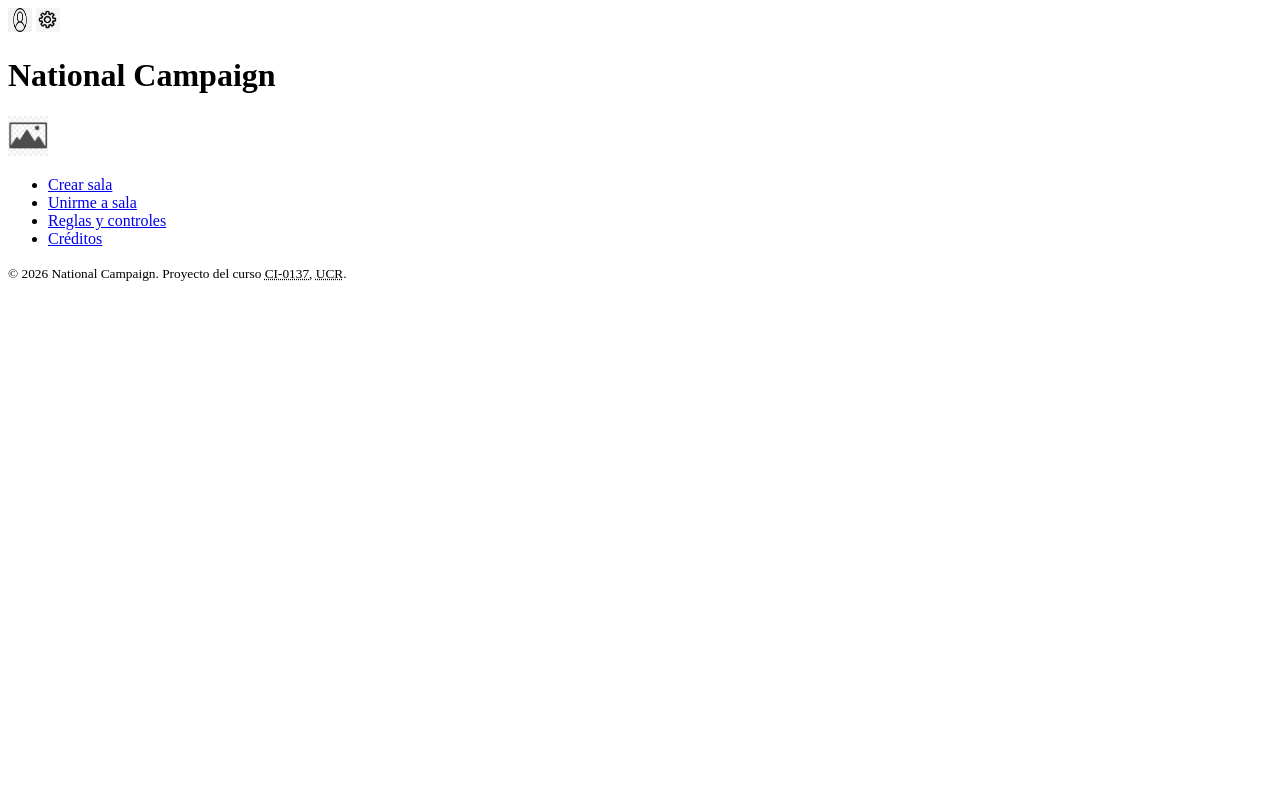
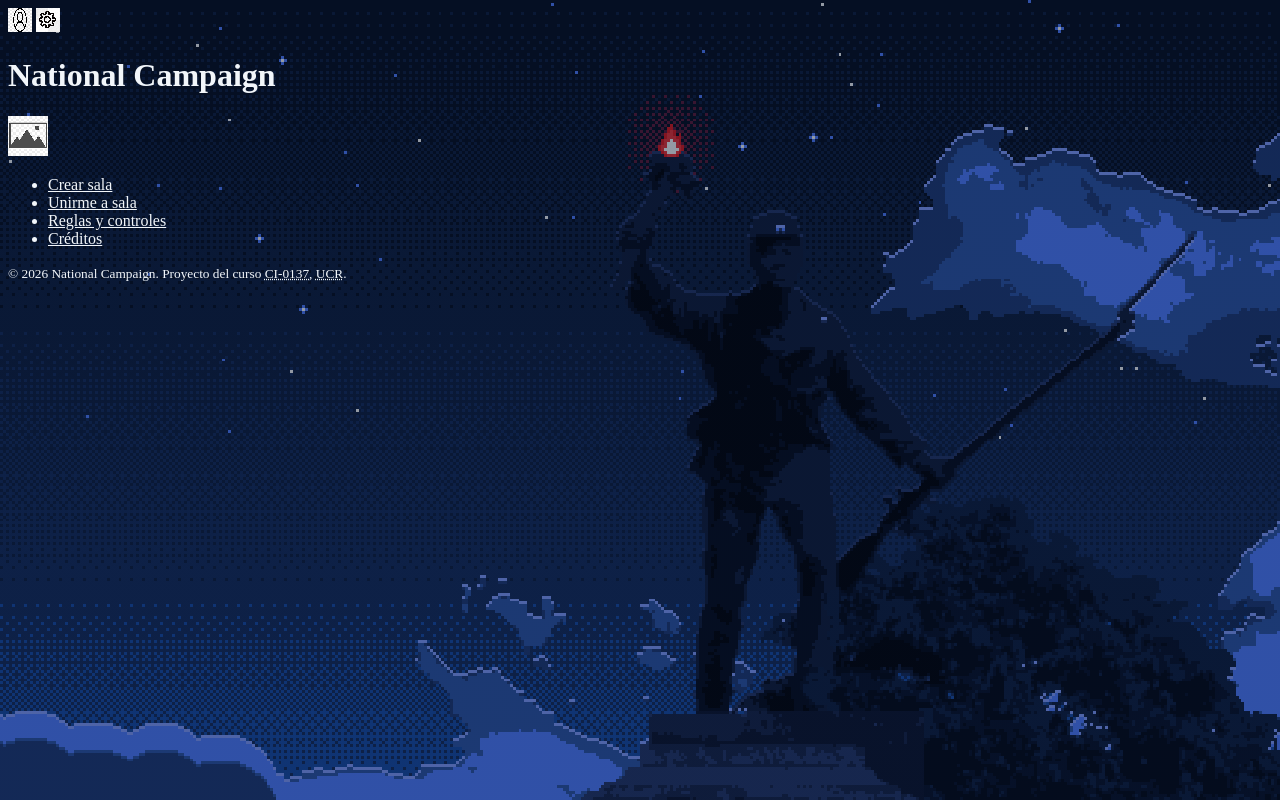
Before and after one commit to AleG1312/proyecto-C13451-C4C527-C4E485-C4G049, a website: page index.html in a window 1280 px wide. Drawn offline with Linux system fonts and the light colour scheme.

Commit message:
Fondo en pixel art de la estatua de Juan Santamaría
- Agrega assets/fondo-juan-santamaria.png como fondo de todas las páginas- Agrega una capa oscura para mantener el contraste del texto (AA)- Ajusta el color del texto, los enlaces y el anillo de foco al fondo oscuro- Da crédito a la foto original (CC BY-SA 2.0) en créditos

```diff
--- a/css/base.css
+++ b/css/base.css
@@ -1,10 +1,32 @@
-/* Hoja base: reglas de accesibilidad que aplican a todo el sitio.
+/* Hoja base: fondo del sitio y reglas de accesibilidad que aplican a todo.
    Todas las páginas la enlazan; los estilos de cada pantalla van aparte. */
 
 :root {
-  /* Color del anillo de foco. Da 6.4:1 sobre blanco; si se cambia o el
-     fondo es oscuro, verificar que tenga al menos 3:1 con el fondo. */
-  --color-foco: #0b57d0;
+  --color-fondo: #050f23;
+  --color-texto: #f2f6fa;
+
+  /* Anillo de foco: blanco sobre el fondo oscuro, azul sobre superficies
+     claras (como los diálogos). Ambos tienen más de 3:1 con su fondo. */
+  --color-foco: #fff;
+  --color-foco-claro: #0b57d0;
+}
+
+/* Fondo en pixel art. La capa oscura al 40% asegura que el texto blanco
+   tenga al menos 5.7:1 de contraste incluso sobre las nubes más claras. */
+html {
+  min-height: 100%;
+  color: var(--color-texto);
+  background:
+    linear-gradient(rgb(5 15 35 / 40%), rgb(5 15 35 / 40%)) fixed,
+    url("../assets/fondo-juan-santamaria.png") center / cover no-repeat fixed
+    var(--color-fondo);
+  image-rendering: pixelated;
+}
+
+/* Los enlaces toman el color del texto que los rodea; el subrayado los
+   distingue, así no dependen solo del color. */
+a {
+  color: inherit;
 }
 
 /* Foco visible: quien navega con teclado debe ver siempre dónde está.
@@ -12,6 +34,10 @@
 :focus-visible {
   outline: 3px solid var(--color-foco);
   outline-offset: 3px;
+}
+
+dialog :focus-visible {
+  outline-color: var(--color-foco-claro);
 }
 
 /* Quien activa "reducir movimiento" en su sistema no recibe animaciones.
```
Also changed, not shown: credits.html (+12 -0 lines).
